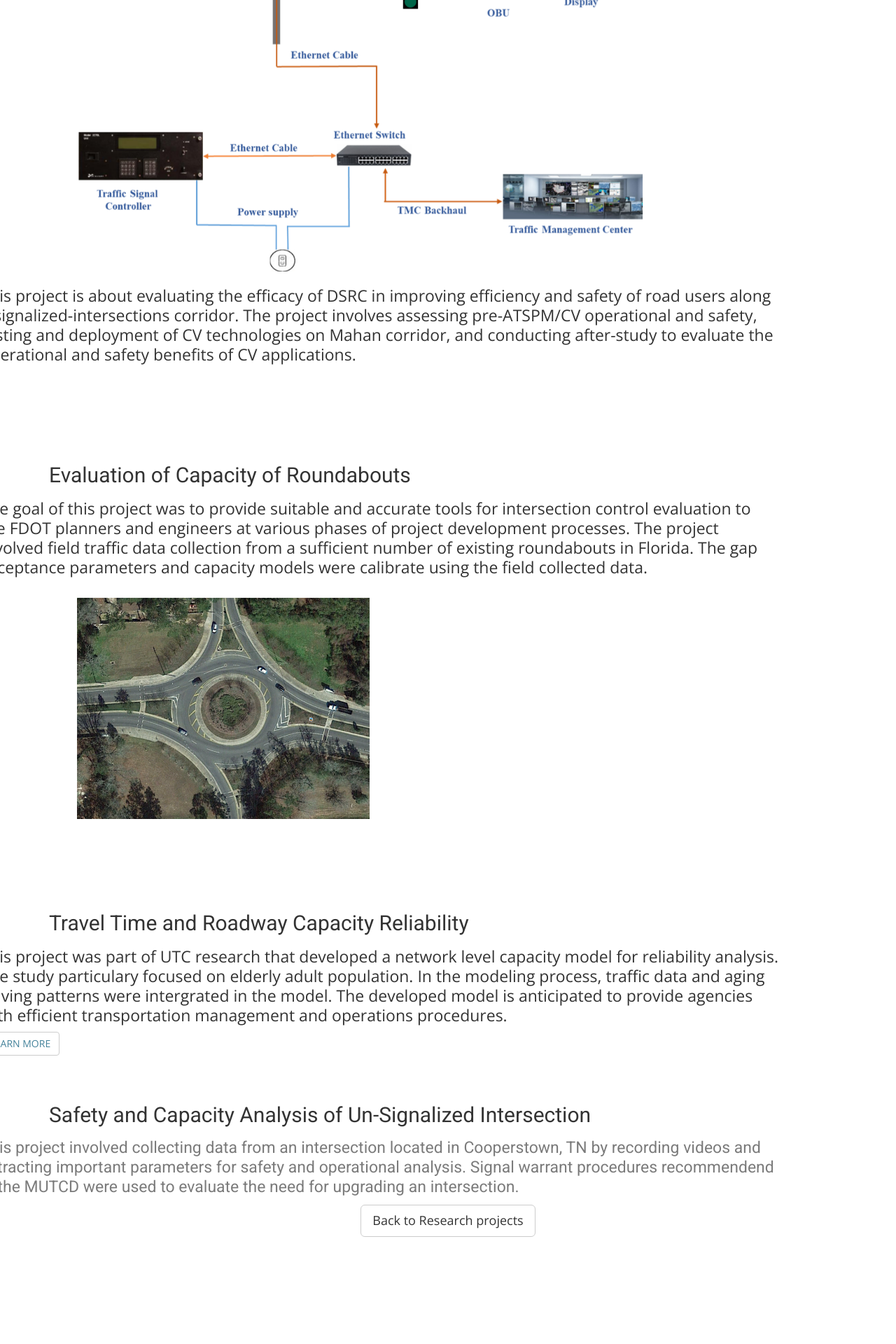
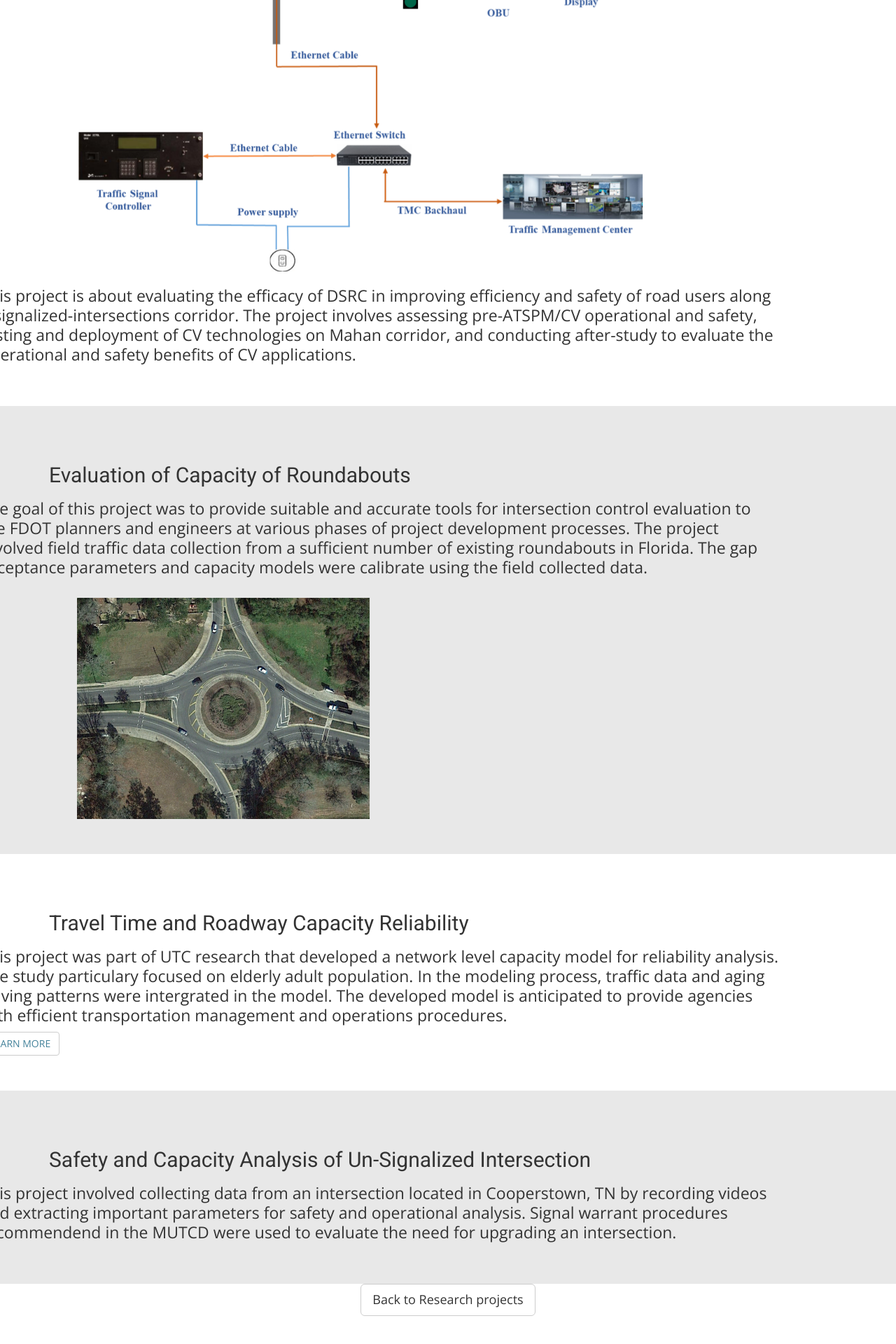
Before and after one commit to ekidando/Emma, a Jekyll site: the page built from TSMO.html, in a window 1280 px wide. Shown: the part 747-2667 px from the top of the page at 70% size. Built offline with Jekyll 4.4.1, drawn with Linux system fonts in a browser that asks for light colours; nearby versions of some CDN libraries; some web fonts are replaced; before the commit the page ends 2554 px from its top, so only the background shows below that.

Commit message:
Update TSMO.html

```diff
--- a/TSMO.html
+++ b/TSMO.html
@@ -45,7 +45,7 @@ published: true
 </section>
 
 <!-- Project 2 -->
-<section id="introresear" class="selectColorr selectedColortxt">
+<section id="introresear" class="selectColorg selectedColortxt">
   <div class="container">
     <div class="row">
       <div class="col-md-12">
@@ -95,7 +95,7 @@ published: true
 </section>
 
 <!-- Project 7 -->
-<section id="intro">
+<section id="introresear" class="selectColorg selectedColortxt">
   <div class="container">
     <div class="row">
       <div class="col-md-12">
```
